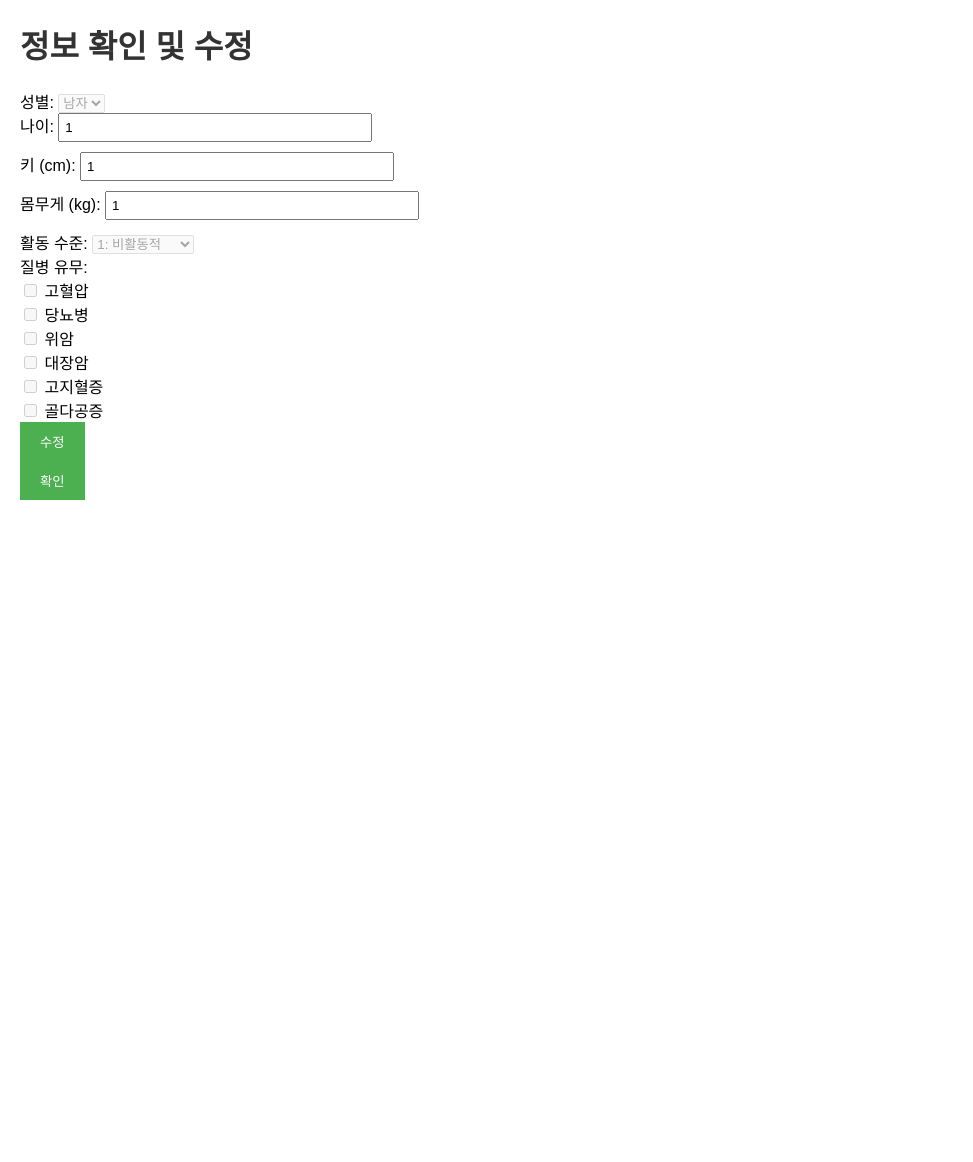
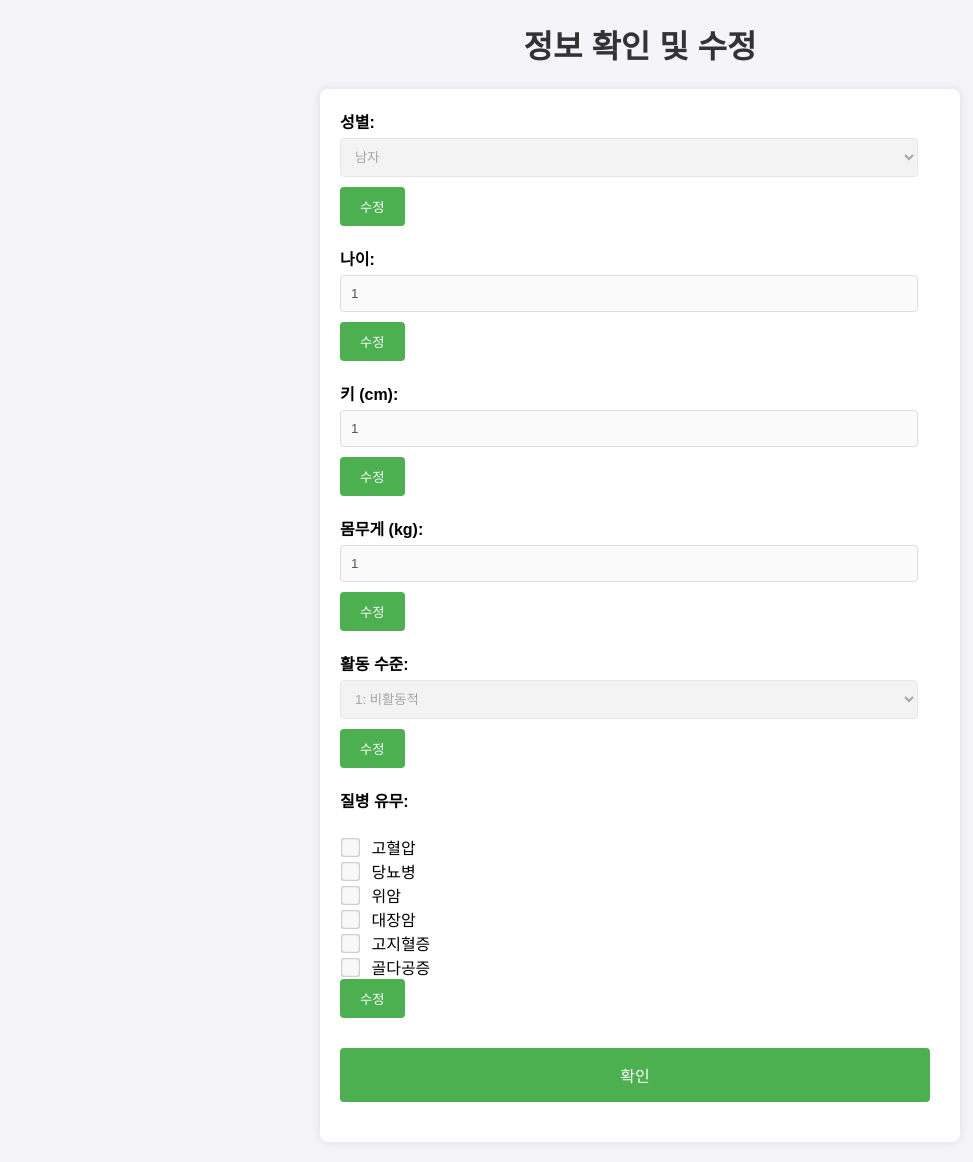
Before and after one commit to 1pjm/recommend-supplements, a Flask app: page /confirm in a window 1280 px wide. Shown: the whole page, without its empty margins (0-973 px from the left). Before the commit the page ends 500 px from the top, so only its background shows below. Run offline with Flask 3, Linux system fonts and the light colour scheme; the visitor is signed in with stand-in values (Sample User, id 1); parts of the project's set-up code (start-up, migrations or seed data) failed here and were passed over.

Commit message:
style change

```diff
--- a/static/style.css
+++ b/static/style.css
@@ -1,20 +1,31 @@
 body {
     font-family: Arial, sans-serif;
-    margin: 20px;
+    margin: 0;
+    padding: 0;
+    background-color: #f4f4f9;
 }
 
 h1, h2 {
     color: #333;
+    text-align: center;
 }
 
 form {
-    margin-bottom: 20px;
+    background-color: #fff;
+    padding: 20px;
+    margin: 20px auto;
+    box-shadow: 0 0 10px rgba(0, 0, 0, 0.1);
+    border-radius: 8px;
+    max-width: 600px;
 }
 
-input[type="text"], input[type="number"] {
-    width: 300px;
-    padding: 5px;
+input[type="text"], input[type="number"], select {
+    width: calc(100% - 22px);
+    padding: 10px;
     margin-bottom: 10px;
+    border: 1px solid #ddd;
+    border-radius: 4px;
+    box-sizing: border-box;
 }
 
 input[type="text"]::placeholder, input[type="number"]::placeholder {
@@ -26,6 +37,7 @@ button {
     background-color: #4CAF50;
     color: white;
     border: none;
+    border-radius: 4px;
     cursor: pointer;
 }
 
@@ -78,22 +98,118 @@ li {
     background-color: #f0f0f0;
 }
 
-.supplements {
-    display: flex;
-    flex-wrap: wrap;
+.container {
+    width: 80%;
+    margin: auto;
+    padding: 20px;
+    background-color: #fff;
+    box-shadow: 0 0 10px rgba(0,0,0,0.1);
+    margin-top: 20px;
+    border-radius: 8px;
 }
 
-.supplement-item {
-    border: 1px solid #ddd;
+.supplement {
+    display: flex;
+    align-items: center;
+    margin-bottom: 20px;
+    background-color: #f0f0f0;
     padding: 10px;
-    margin: 10px;
-    width: 45%;
+    border-radius: 5px;
 }
 
-.supplement-item img {
-    max-width: 100%;
+.supplement img {
+    max-width: 100px;
+    margin-right: 20px;
+    border-radius: 5px;
 }
 
-.supplement-item p {
+.supplement-details {
+    flex: 1;
+}
+
+.supplement-details p {
     margin: 5px 0;
 }
+
+.buy-link {
+    color: #0066cc;
+    text-decoration: none;
+}
+
+.buy-link:hover {
+    text-decoration: underline;
+}
+
+button[type="submit"] {
+    display: block;
+    width: 100%;
+    padding: 15px;
+    font-size: 16px;
+    border-radius: 4px;
+    background-color: #4CAF50;
+    color: white;
+    cursor: pointer;
+}
+
+button[type="submit"]:hover {
+    background-color: #45a049;
+}
+
+label {
+    display: block;
+    margin-bottom: 5px;
+    font-weight: bold;
+}
+
+/* Custom styles for edit buttons and spacing */
+.edit-buttons {
+    display: flex;
+    gap: 10px;
+    margin-bottom: 10px;
+}
+
+.edit-buttons button {
+    margin-right: 10px;
+}
+
+.edit-buttons:last-of-type {
+    margin-bottom: 20px;
+}
+
+/* Emphasizing nutrition statuses */
+.nutrition-status {
+    margin-bottom: 20px;
+}
+
+.nutrition-status li {
+    margin-bottom: 10px;
+}
+
+.nutrition-status li:first-of-type {
+    font-weight: bold;
+    color: #d9534f;
+}
+
+.nutrition-status li:nth-of-type(2) {
+    font-weight: bold;
+    color: #f0ad4e;
+}
+
+.nutrition-status li:nth-of-type(3) {
+    font-weight: bold;
+    color: #5bc0de;
+}
+
+/* Larger checkboxes for disease selection */
+input[type="checkbox"] {
+    transform: scale(1.5);
+    margin-right: 10px;
+}
+
+.form-group {
+    margin-bottom: 20px;
+}
+
+.form-group.edit-buttons:last-of-type {
+    margin-top: 30px;
+}
--- a/templates/confirm.html
+++ b/templates/confirm.html
@@ -6,19 +6,25 @@
     <link rel="stylesheet" href="{{ url_for('static', filename='style.css') }}">
     <script>
         function enableEdit(id) {
+            var field = document.getElementById(id);
             var button = document.getElementById(id + '_btn');
             var cancel = document.getElementById(id + '_cancel');
             var save = document.getElementById(id + '_save');
 
             if (id === 'diseases') {
                 document.querySelectorAll('[name="disease"]').forEach(e => e.disabled = false);
+            } else {
+                field.disabled = false;
+                field.readOnly = false;
             }
+
             button.style.display = 'none';
             cancel.style.display = 'inline-block';
             save.style.display = 'inline-block';
         }
 
-        function cancelEdit(id, originalValues) {
+        function cancelEdit(id, originalValue) {
+            var field = document.getElementById(id);
             var button = document.getElementById(id + '_btn');
             var cancel = document.getElementById(id + '_cancel');
             var save = document.getElementById(id + '_save');
@@ -26,19 +32,27 @@
             if (id === 'diseases') {
                 document.querySelectorAll('[name="disease"]').forEach(e => {
                     e.disabled = true;
-                    e.checked = originalValues.includes(e.value);
+                    e.checked = originalValue.includes(e.value);
                 });
+            } else {
+                field.value = originalValue;
+                field.disabled = true;
+                field.readOnly = true;
             }
+
             button.style.display = 'inline-block';
             cancel.style.display = 'none';
             save.style.display = 'none';
         }
 
         function saveEdit(id) {
+            var field = document.getElementById(id);
             var value;
 
             if (id === 'diseases') {
                 value = Array.from(document.querySelectorAll('[name="disease"]:checked')).map(e => e.value);
+            } else {
+                value = field.value;
             }
 
             var form = document.getElementById('editForm');
@@ -50,7 +64,7 @@
             var valueField = document.createElement('input');
             valueField.type = 'hidden';
             valueField.name = 'value';
-            valueField.value = JSON.stringify(value);
+            valueField.value = value;
 
             form.appendChild(hiddenField);
             form.appendChild(valueField);
@@ -62,25 +76,50 @@
 <body>
     <h1>정보 확인 및 수정</h1>
     <form id="editForm" method="POST" action="{{ url_for('confirm') }}">
+        <div class="form-group">
             <label for="gender">성별:</label>
             <select id="gender" name="gender" disabled>
                 <option value="남자" {% if data['gender'] == '남자' %}selected{% endif %}>남자</option>
                 <option value="여자" {% if data['gender'] == '여자' %}selected{% endif %}>여자</option>
             </select>
-        <br>
+            <div class="edit-buttons">
+                <button type="button" id="gender_btn" onclick="enableEdit('gender')">수정</button>
+                <button type="button" id="gender_cancel" onclick="cancelEdit('gender', '{{ data['gender'] }}')" style="display:none;">취소</button>
+                <button type="button" id="gender_save" onclick="saveEdit('gender')" style="display:none;">완료</button>
+            </div>
+        </div>
 
+        <div class="form-group">
             <label for="age">나이:</label>
-        <input type="text" id="age" name="age" value="{{ data['age'] }}" readonly>
-        <br>
+            <input type="number" id="age" name="age" value="{{ data['age'] }}" readonly disabled>
+            <div class="edit-buttons">
+                <button type="button" id="age_btn" onclick="enableEdit('age')">수정</button>
+                <button type="button" id="age_cancel" onclick="cancelEdit('age', '{{ data['age'] }}')" style="display:none;">취소</button>
+                <button type="button" id="age_save" onclick="saveEdit('age')" style="display:none;">완료</button>
+            </div>
+        </div>
 
+        <div class="form-group">
             <label for="height">키 (cm):</label>
-        <input type="text" id="height" name="height" value="{{ data['height'] }}" readonly>
-        <br>
+            <input type="number" id="height" name="height" value="{{ data['height'] }}" readonly disabled>
+            <div class="edit-buttons">
+                <button type="button" id="height_btn" onclick="enableEdit('height')">수정</button>
+                <button type="button" id="height_cancel" onclick="cancelEdit('height', '{{ data['height'] }}')" style="display:none;">취소</button>
+                <button type="button" id="height_save" onclick="saveEdit('height')" style="display:none;">완료</button>
+            </div>
+        </div>
 
+        <div class="form-group">
             <label for="weight">몸무게 (kg):</label>
-        <input type="text" id="weight" name="weight" value="{{ data['weight'] }}" readonly>
-        <br>
+            <input type="number" id="weight" name="weight" value="{{ data['weight'] }}" readonly disabled>
+            <div class="edit-buttons">
+                <button type="button" id="weight_btn" onclick="enableEdit('weight')">수정</button>
+                <button type="button" id="weight_cancel" onclick="cancelEdit('weight', '{{ data['weight'] }}')" style="display:none;">취소</button>
+                <button type="button" id="weight_save" onclick="saveEdit('weight')" style="display:none;">완료</button>
+            </div>
+        </div>
 
+        <div class="form-group">
             <label for="pa_level">활동 수준:</label>
             <select id="pa_level" name="pa_level" disabled>
                 <option value="1" {% if data['pa_level'] == "1" %}selected{% endif %}>1: 비활동적</option>
@@ -88,8 +127,14 @@
                 <option value="3" {% if data['pa_level'] == "3" %}selected{% endif %}>3: 활동적</option>
                 <option value="4" {% if data['pa_level'] == "4" %}selected{% endif %}>4: 매우 활동적</option>
             </select>
-        <br>
+            <div class="edit-buttons">
+                <button type="button" id="pa_level_btn" onclick="enableEdit('pa_level')">수정</button>
+                <button type="button" id="pa_level_cancel" onclick="cancelEdit('pa_level', '{{ data['pa_level'] }}')" style="display:none;">취소</button>
+                <button type="button" id="pa_level_save" onclick="saveEdit('pa_level')" style="display:none;">완료</button>
+            </div>
+        </div>
 
+        <div class="form-group">
             <label for="diseases">질병 유무:</label><br>
             <input type="checkbox" id="고혈압" name="disease" value="고혈압" {% if data['diseases']['고혈압'] %}checked{% endif %} disabled> 고혈압<br>
             <input type="checkbox" id="당뇨병" name="disease" value="당뇨병" {% if data['diseases']['당뇨병'] %}checked{% endif %} disabled> 당뇨병<br>
@@ -97,13 +142,16 @@
             <input type="checkbox" id="대장암" name="disease" value="대장암" {% if data['diseases']['대장암'] %}checked{% endif %} disabled> 대장암<br>
             <input type="checkbox" id="고지혈증" name="disease" value="고지혈증" {% if data['diseases']['고지혈증'] %}checked{% endif %} disabled> 고지혈증<br>
             <input type="checkbox" id="골다공증" name="disease" value="골다공증" {% if data['diseases']['골다공증'] %}checked{% endif %} disabled> 골다공증<br>
+            <div class="edit-buttons">
                 <button type="button" id="diseases_btn" onclick="enableEdit('diseases')">수정</button>
-        <button type="button" id="diseases_cancel" onclick="cancelEdit('diseases', ['{% if data["diseases"]["고혈압"] %}고혈압{% endif %}', '{% if data["diseases"]["당뇨병"] %}당뇨병{% endif %}', '{% if data["diseases"]["위암"] %}위암{% endif %}', '{% if data["diseases"]["대장암"] %}대장암{% endif %}', '{% if data["diseases"]["고지혈증"] %}고지혈증{% endif %}', '{% if data["diseases"]["골다공증"] %}골다공증{% endif %}'])" style="display:none;">취소</button>
+                <button type="button" id="diseases_cancel" onclick="cancelEdit('diseases', JSON.parse('{{ data["diseases"]|tojson }}'))" style="display:none;">취소</button>
                 <button type="button" id="diseases_save" onclick="saveEdit('diseases')" style="display:none;">완료</button>
-        <br>
+            </div>
+        </div>
 
+        <div class="form-group edit-buttons">
             <button type="submit" name="confirm">확인</button>
+        </div>
     </form>
 </body>
 </html>
-<!--  -->
```
Also changed, not shown: other parts of static/style.css (+15 -7 lines), templates/result.html (+28 -4 lines). Lines whose indentation alone changed are shown as unchanged.
